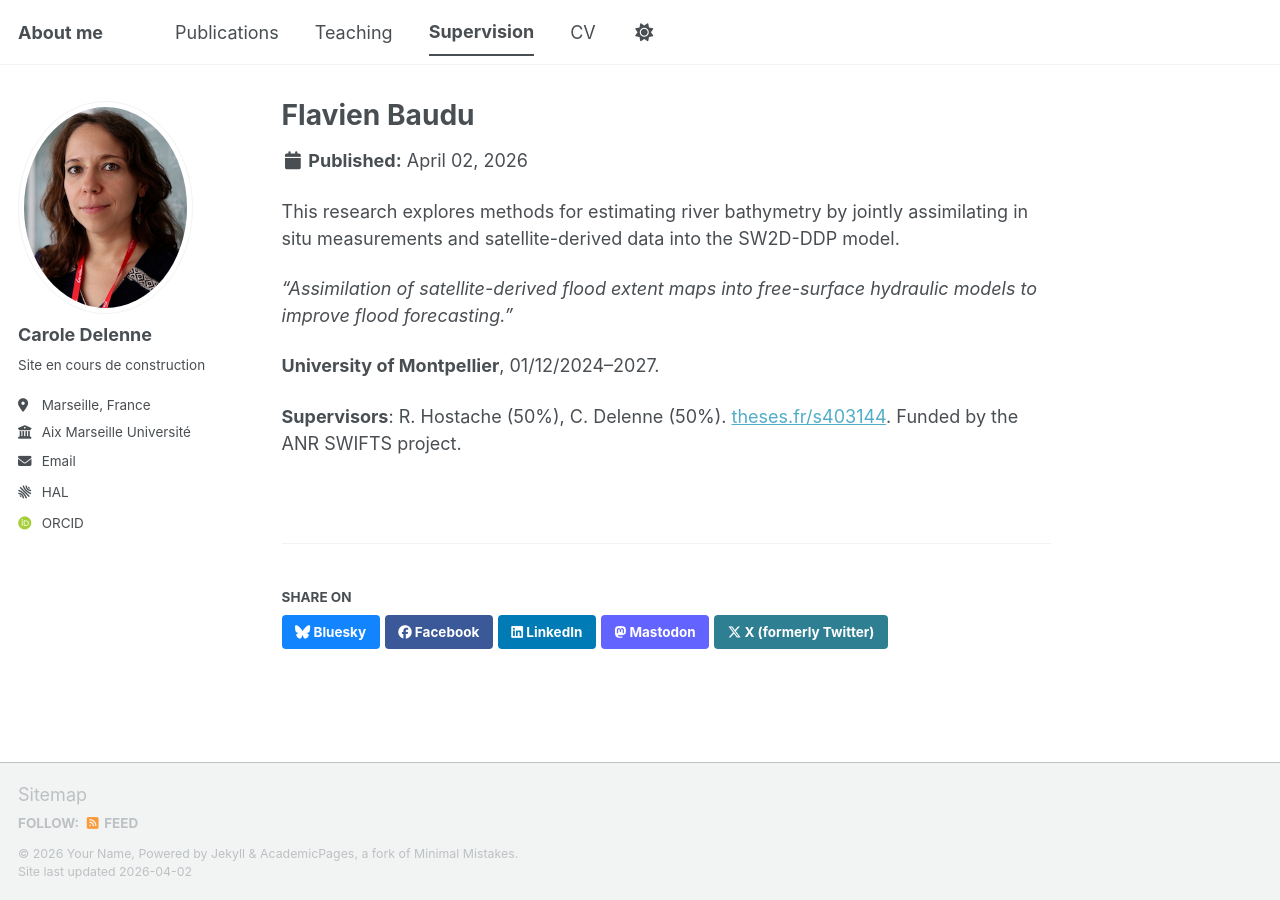
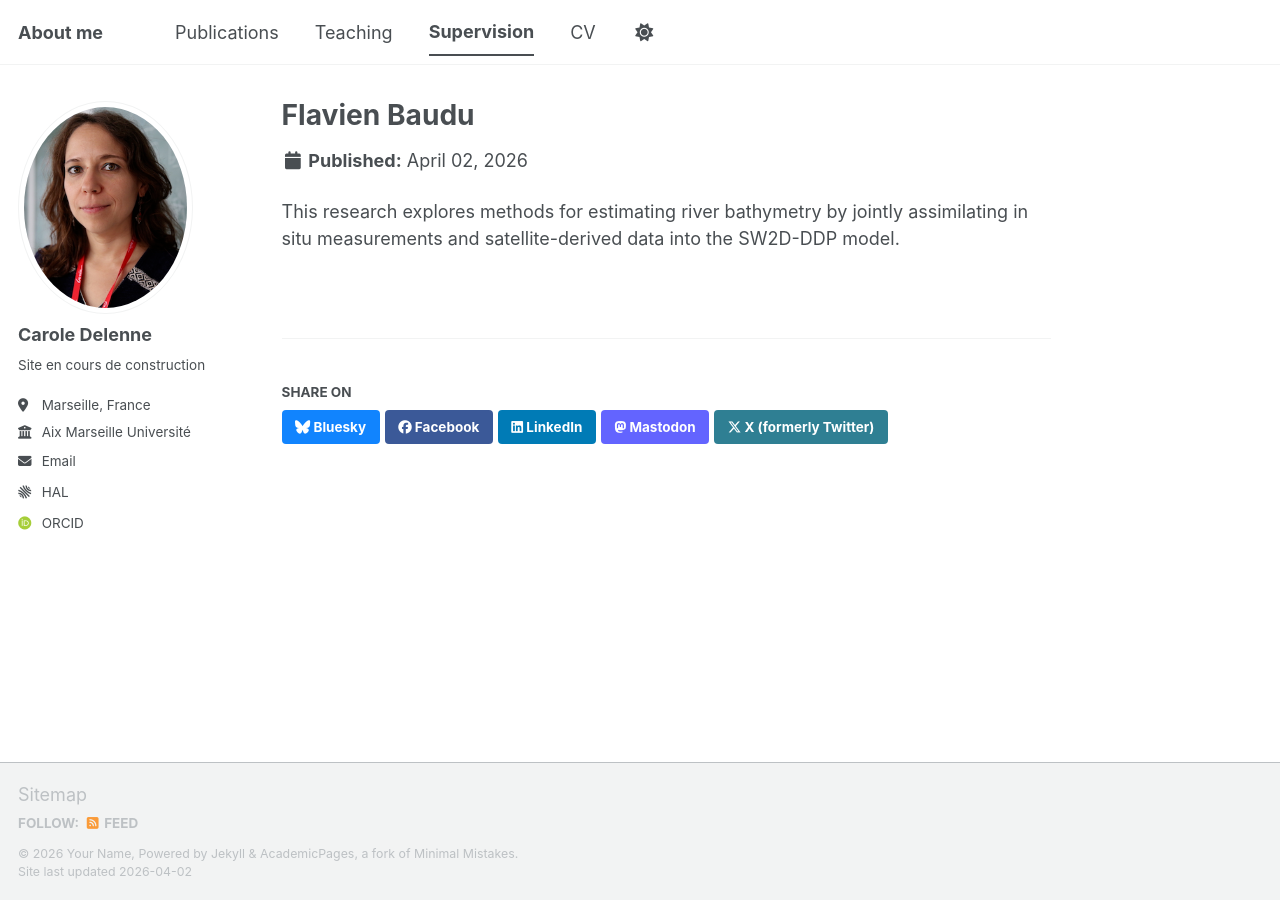
Before and after one commit to caroledelenne/caroledelenne.github.io, a Jekyll site: the page built from _supervision/2027-Baudu.md, in a window 1280 px wide. Built offline with Jekyll 4.4.1, drawn with Linux system fonts in a browser that asks for light colours; some web fonts are replaced; a script bundle is joined from its source files by our own code; library files that are not in the unit come from our copies.

Commit message:
change portfolio

```diff
--- a/_supervision/2027-Baudu.md
+++ b/_supervision/2027-Baudu.md
@@ -1,17 +1,7 @@
 ---
 title: "Flavien Baudu"
-excerpt: "Assimilation of satellite-derived flood extent maps into free-surface hydraulic models to improve flood forecasting."
+excerpt: "Data Assimilation"
 collection: supervision
 ---
 
 This research explores methods for estimating river bathymetry by jointly assimilating in situ measurements and satellite-derived data into the SW2D-DDP model.
-
-
-
-*"Assimilation of satellite-derived flood extent maps into free-surface hydraulic models to improve flood forecasting."*
-
-**University of Montpellier**, 01/12/2024–2027.
-
-**Supervisors**: R. Hostache (50%), C. Delenne (50%).
-[theses.fr/s403144](https://theses.fr/s403144).
-Funded by the ANR SWIFTS project.
```
